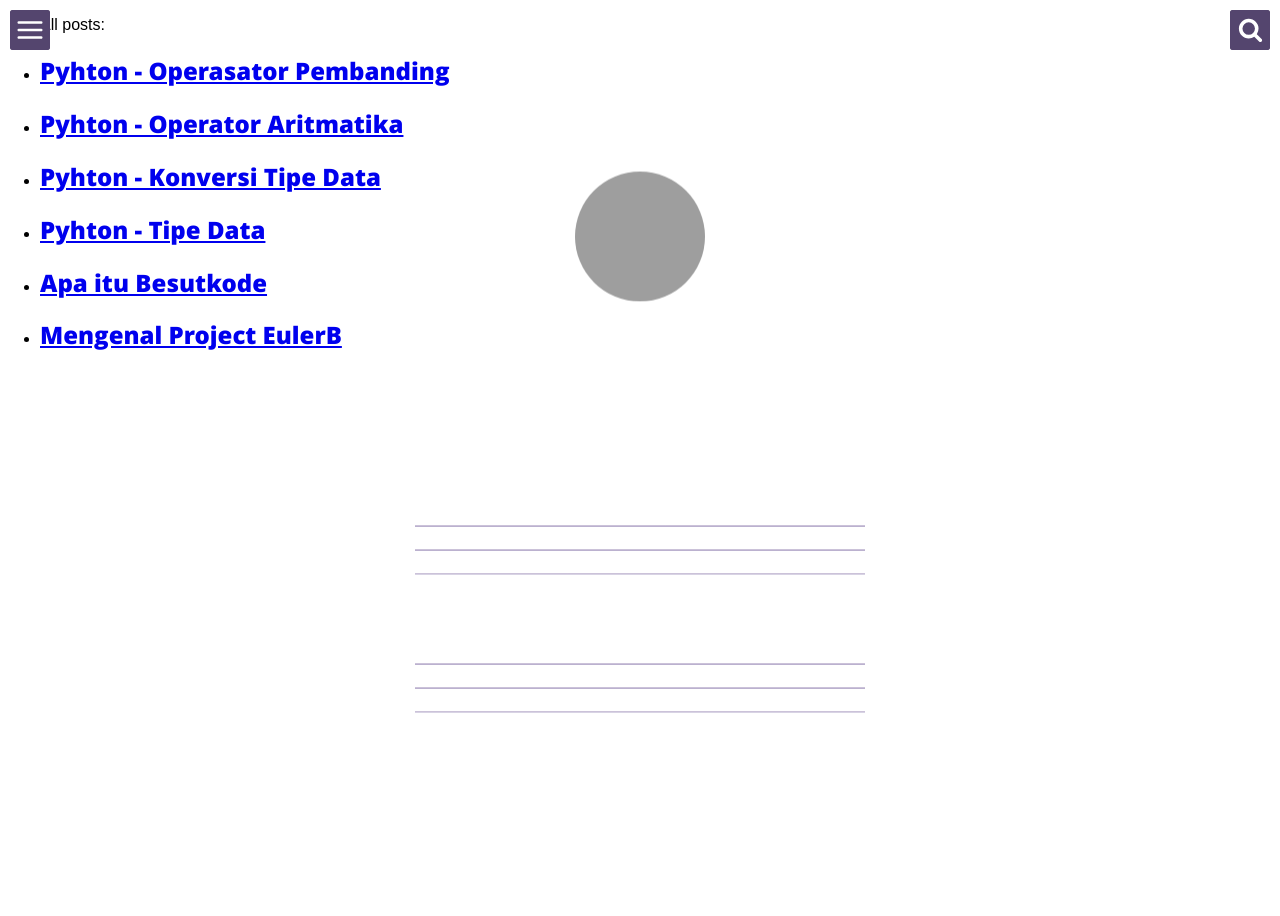
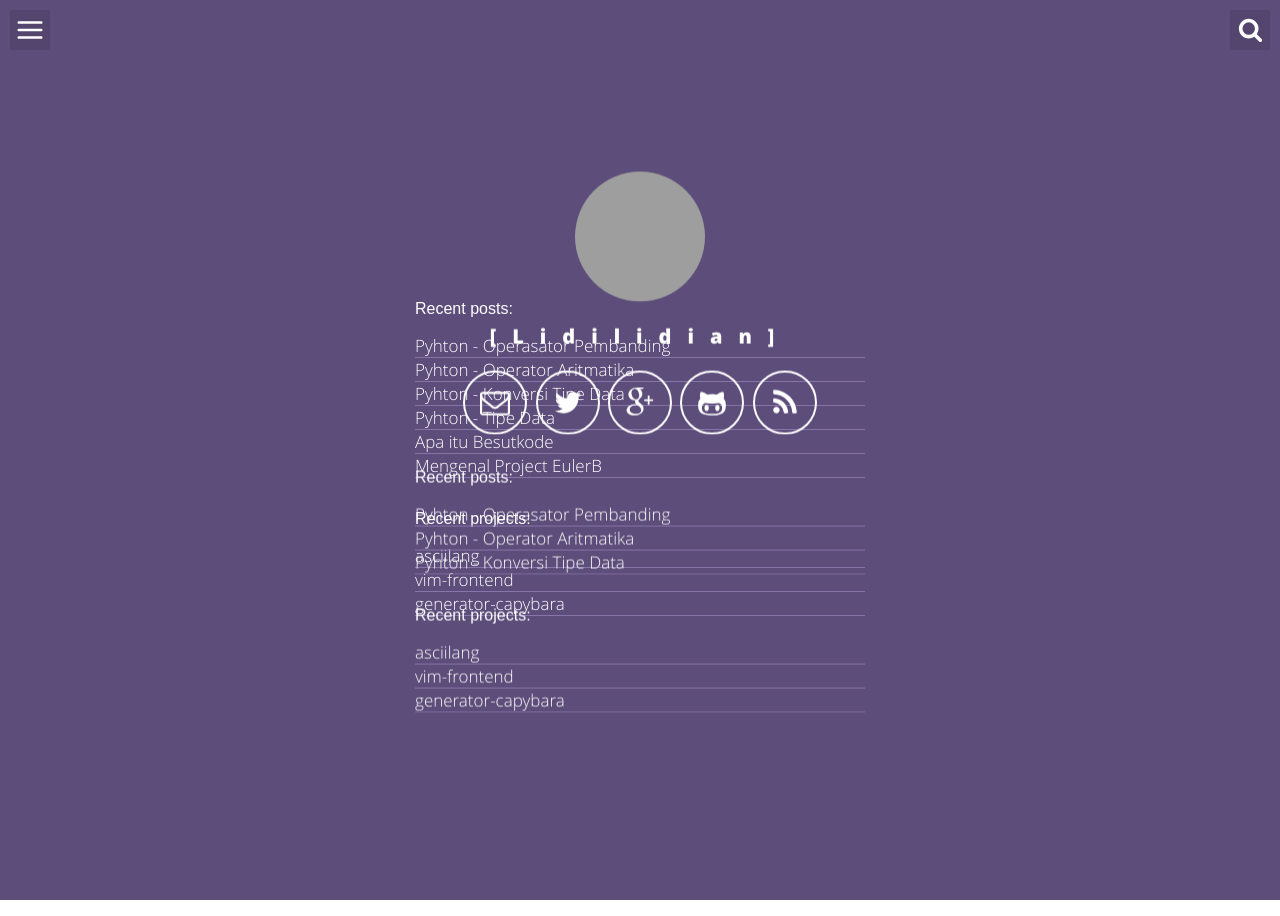
Before and after one commit to arkrwn/arkwrn.github.io, a Jekyll site: the page built from posts.html, in a window 1280 px wide. Built offline with Jekyll 4.4.1, drawn with Linux system fonts in a browser that asks for light colours; grey boxes are pictures that could not be loaded.

Commit message:
Update post-body.html

```diff
--- a/_includes/post-body.html
+++ b/_includes/post-body.html
@@ -1,7 +1,8 @@
-<div class="content">
+<header class="header-site" role="banner">
+    <div class="content">
 
         <ul class="recent">
-            <p>All posts:</p>
+            <p>Recent posts:</p>
              {% for post in site.posts limit:100%}
                 <li>
                     <a title="Will take a my recent post" href="{{ post.url | prepend: site.baseurl }}">
@@ -11,5 +12,17 @@
               {% endfor %}
         </ul>
 
+        <ul class="recent">
+            <p>Recent projects:</p>
+             {% for project in site.projects limit:3%}
+                <li>
+                    <a title="Show my recent project" href="{{ project.url}}">
+                        <h2 class="post-title" itemprop="name">{{ project.name }}</h2>
+                    </a>
+                </li>
+              {% endfor %}
+        </ul>
+
     </div>
     {% include menu-search.html %}
+</header>
```
